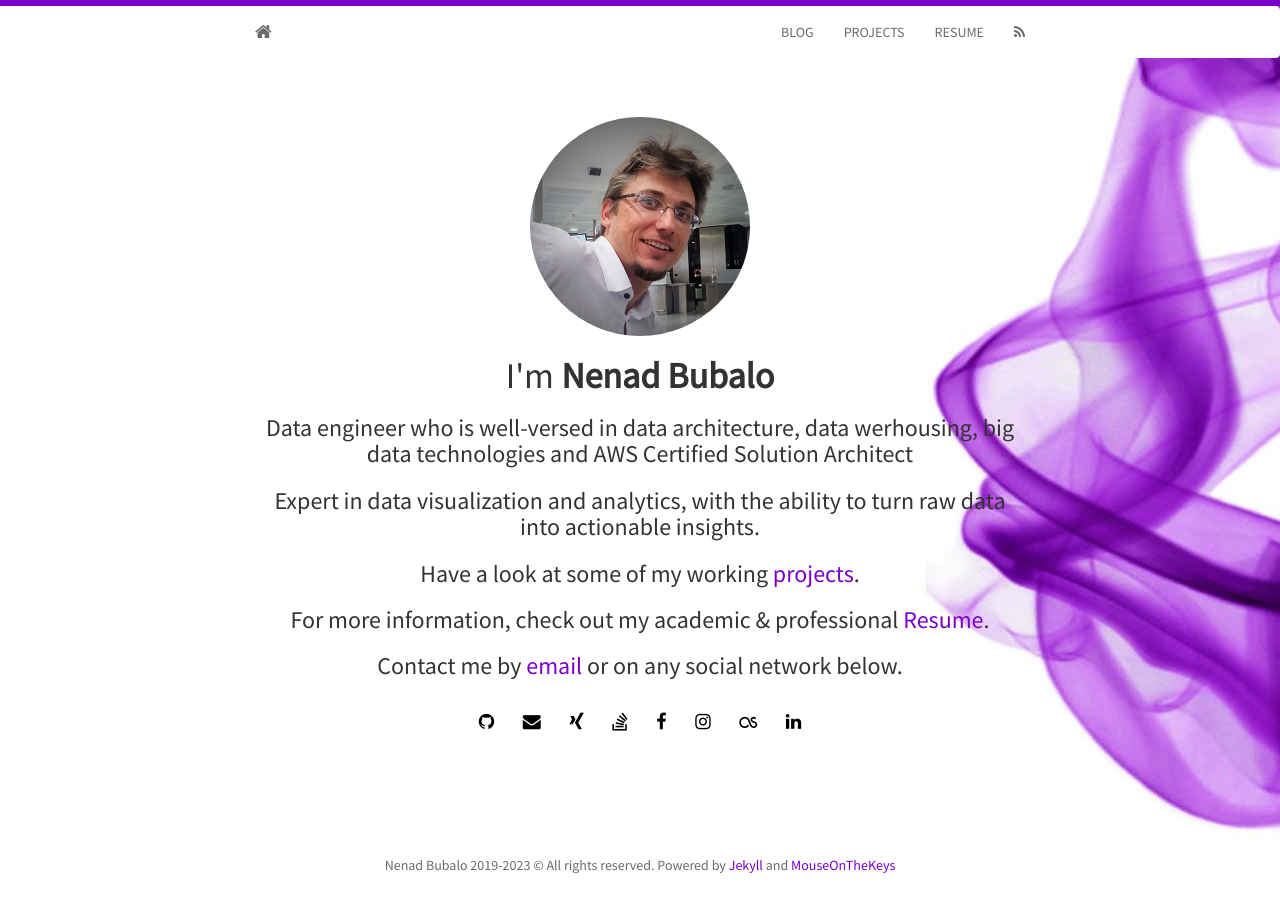
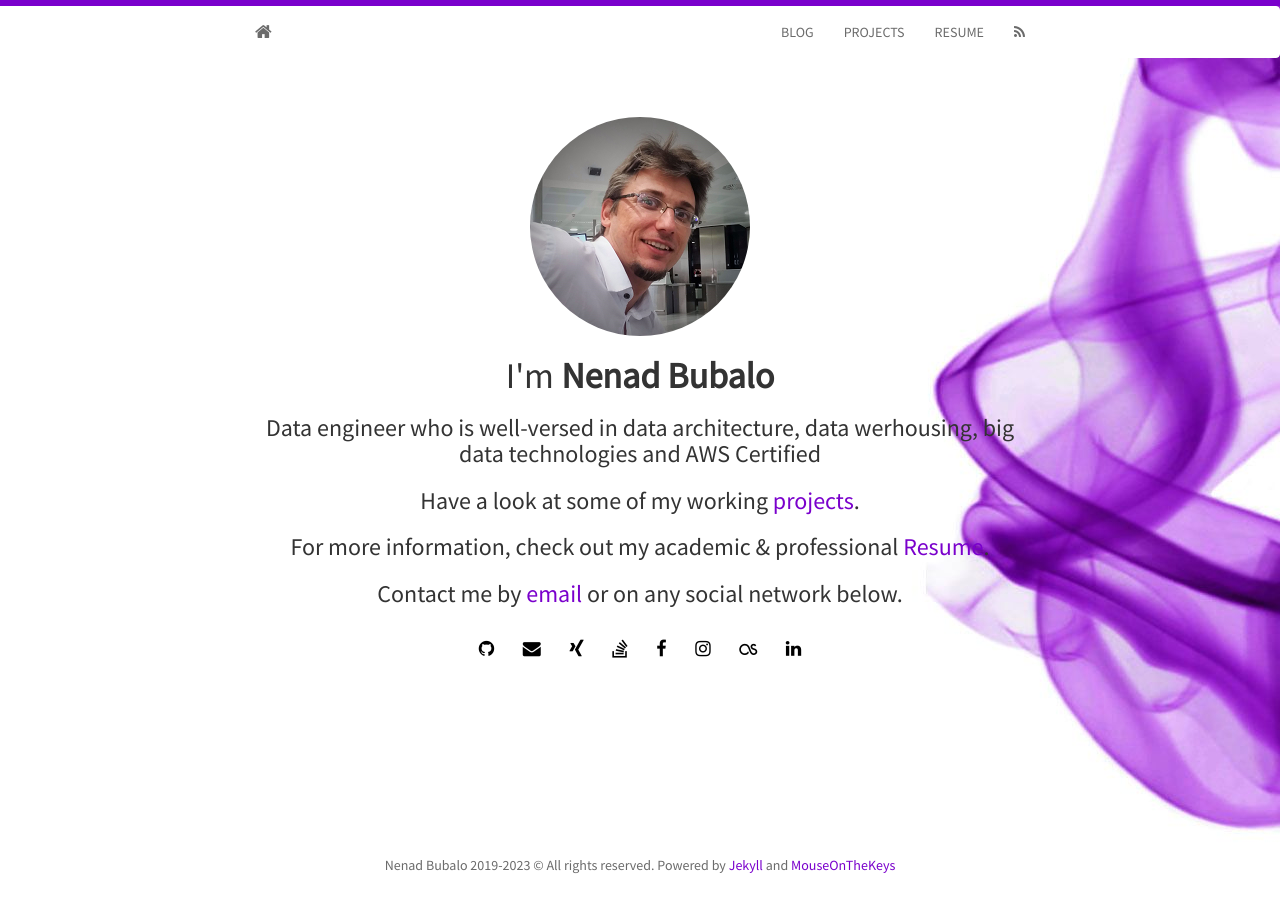
Before and after one commit to MouseOnTheKeys/mouse, a Jekyll site: the page built from index.html, in a window 1280 px wide. Built offline with Jekyll 4.4.1, drawn with Linux system fonts in a browser that asks for light colours; nearby versions of some CDN libraries; the list of posts is cut into pages by our own code.

Commit message:
still writting welcome message

```diff
--- a/index.html
+++ b/index.html
@@ -8,8 +8,8 @@
 		<img class="img-circle" src="{{ site.baseurl }}static/img/{{ site.avatar }}" alt="Responsive image">
 	  </div>
 	  <h1>I'm <strong>{{ site.author }}</strong></h1>
-	  <h3>Data engineer who is well-versed in data architecture, data werhousing, big data technologies and AWS Certified Solution Architect</h3>
-	  <h3>Expert in data visualization and analytics, with the ability to turn raw data into actionable insights.</h3>
+	  <h3>Data engineer who is well-versed in data architecture, data werhousing, big data technologies and AWS Certified</h3>
+	  <!--<h3> Write something</h3>-->
 	  <h3>Have a look at some of my working <a href="{{ site.baseurl }}projects.html"> projects</a>.</h3>
 	  <h3>For more information, check out my academic &amp; professional <a href="https://mouseonthekeys.github.io/cv/">Resume</a>.</h3>
 	  <h3>Contact me by <a href="mailto:{{ site.email }}">email</a> or on any social network below.</h3>
```
